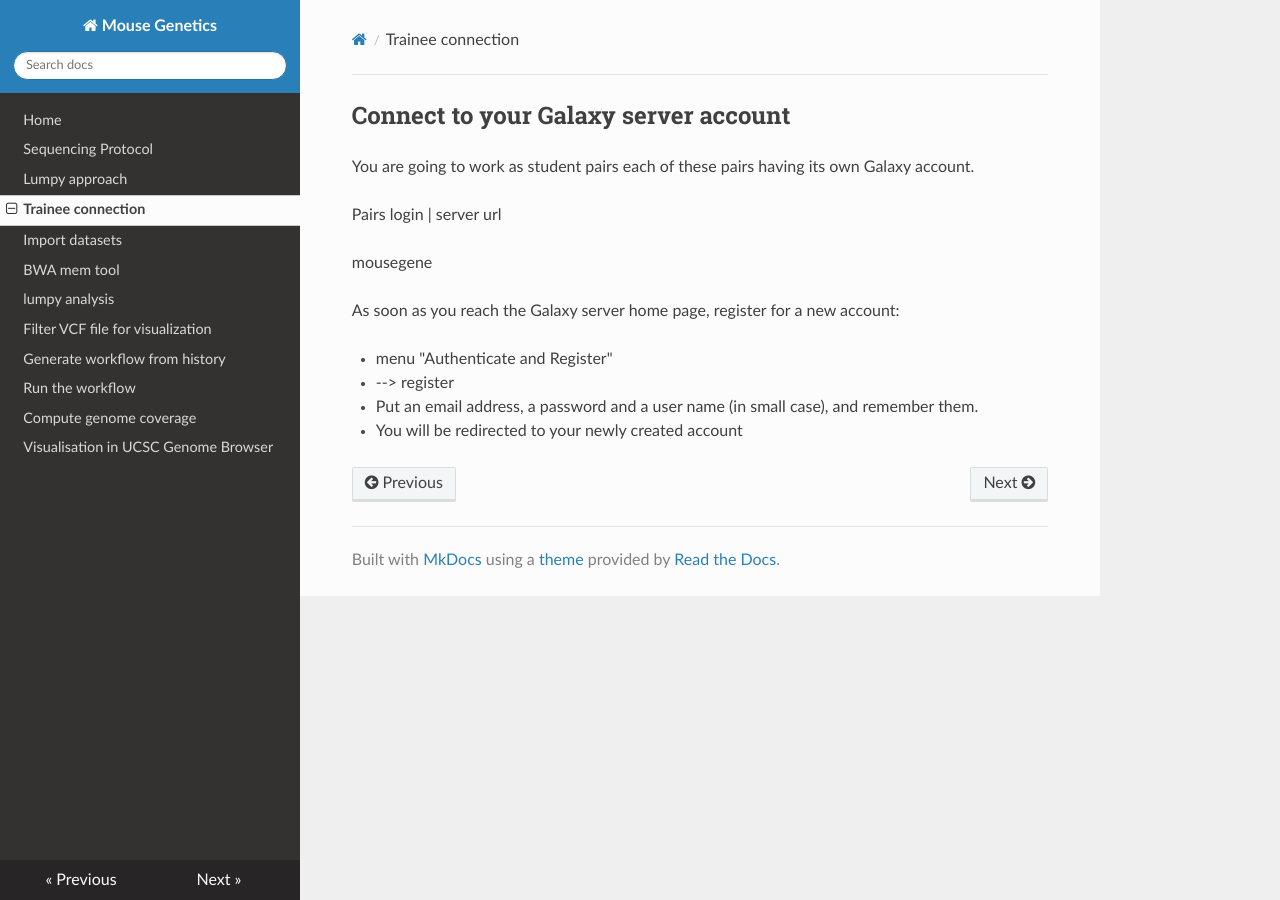
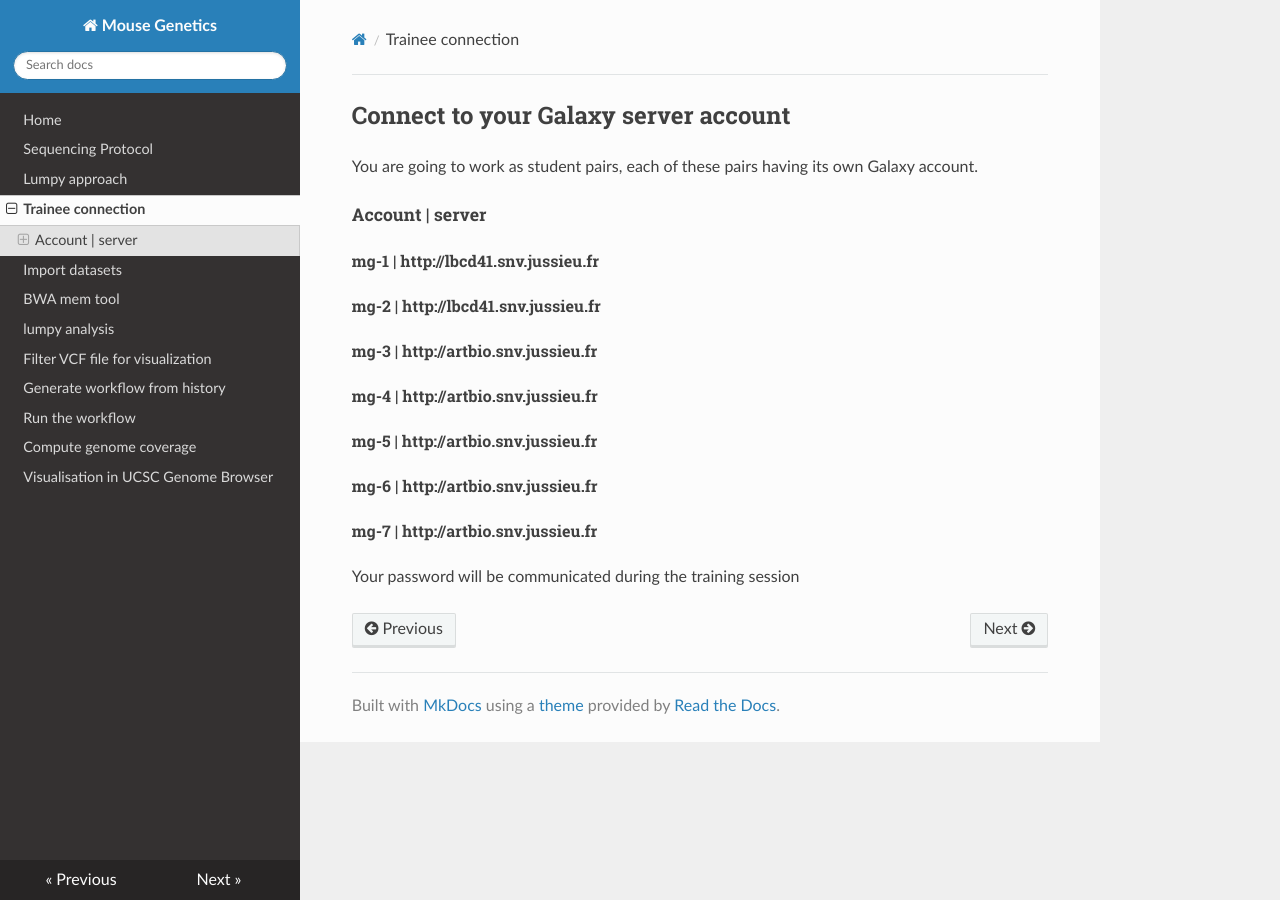
Before and after one commit to ARTbio/mouse_genetics, an MkDocs documentation site: the page built from docs/connection.md, in a window 1280 px wide. Built offline with MkDocs 1.6.1, drawn with Linux system fonts in a browser that asks for light colours; nearby versions of some CDN libraries; old or Windows-style settings are respelled for this version of MkDocs.

Commit message:
change connection procedure

```diff
--- a/docs/connection.md
+++ b/docs/connection.md
@@ -1,14 +1,16 @@
 ## Connect to your Galaxy server account
 
-You are going to work as student pairs each of these pairs having its own Galaxy account.
+You are going to work as student pairs, each of these pairs having its own Galaxy account.
 
-Pairs login  | server url
+##### Account | server
 
-mousegene
+###### mg-1 | http://lbcd41.snv.jussieu.fr
+###### mg-2 | http://lbcd41.snv.jussieu.fr
+###### mg-3 | http://artbio.snv.jussieu.fr
+###### mg-4 | http://artbio.snv.jussieu.fr
+###### mg-5 | http://artbio.snv.jussieu.fr
+###### mg-6 | http://artbio.snv.jussieu.fr
+###### mg-7 | http://artbio.snv.jussieu.fr
 
-As soon as you reach the Galaxy server home page, register for a new account:
 
-- menu "Authenticate and Register"
-- --> register
-- Put an email address, a password and a user name (in small case), and remember them.
-- You will be redirected to your newly created account
+Your password will be communicated during the training session
```
